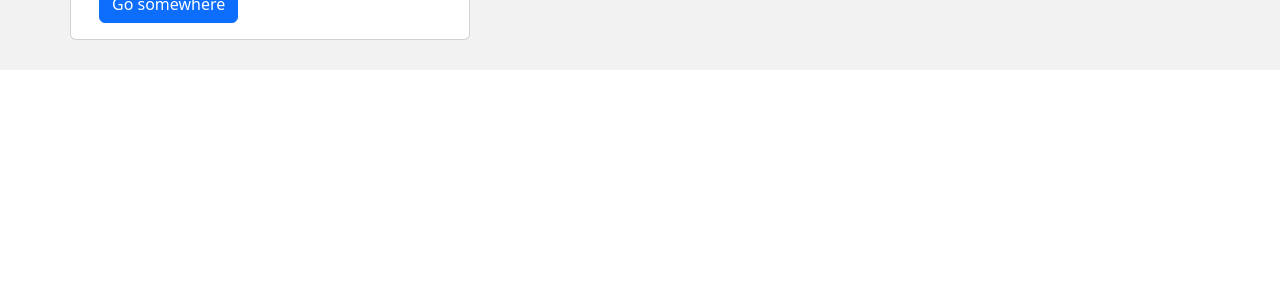
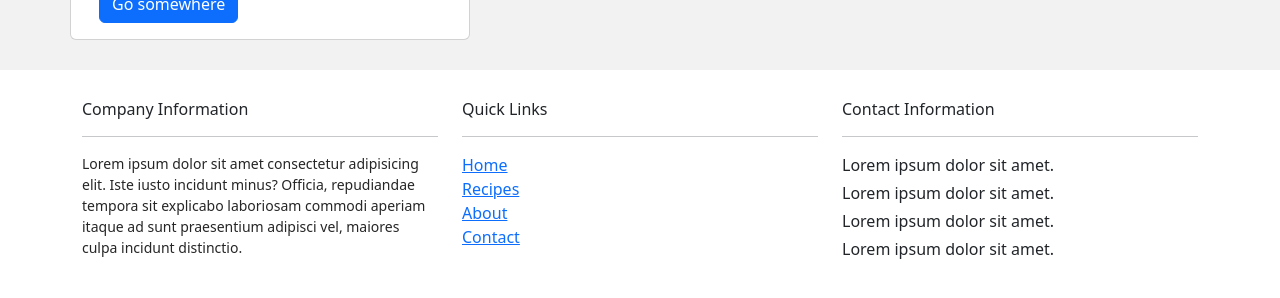
Before and after one commit to miguelvalentino/makmursehat-redesign, a React (Create React App) app: page / in a window 1280 px wide. Shown: the part 2104-2402 px from the top of the page. Before the commit the page ends 2174 px from the top, so only its background shows below. Built offline with nearby package versions, Linux system fonts and the light colour scheme.

Commit message:
edit error

```diff
--- a/src/App.js
+++ b/src/App.js
@@ -2,14 +2,17 @@ import React from "react"
 import Navbar from "./components/Navbar"
 import Home from "./pages/Home";
 import Footer from "./components/footer";
+import { BrowserRouter as Router, Routes, Route } from "react-router-dom";
 
 function App() {
   return (
+    <Router>
     <div>
       <Navbar />
       <Home />
-
+      <Footer />
     </div>
+    </Router>
   );
 }
 
```
